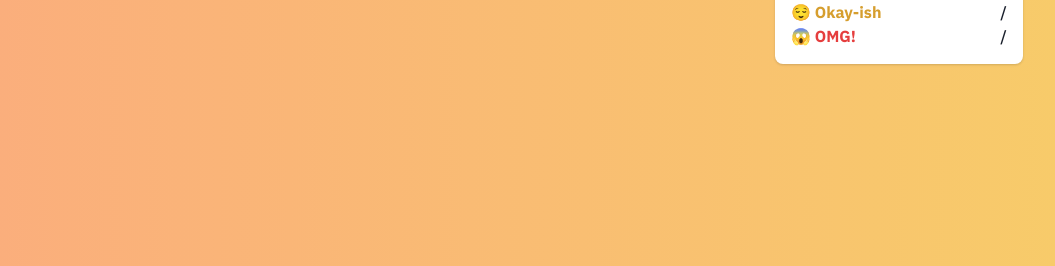
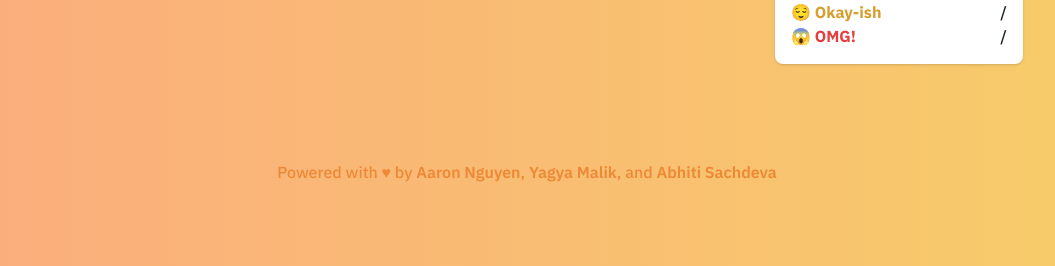
Before and after one commit to aaronthangnguyen/swamphacks-2022, a Next.js app in the folder litkode-frontend/: page / in a window 1280 px wide. Shown: the part 397-663 px from the top of the page, without its empty margins (113-1168 px from the left). Built offline with nearby package versions, Linux system fonts and the light colour scheme; no server answers.

Commit message:
Design Footer

```diff
--- a/litkode-frontend/components/common/Footer.js
+++ b/litkode-frontend/components/common/Footer.js
@@ -1,9 +1,40 @@
 import React from "react";
+import { Center, Text, Box, Link } from "@chakra-ui/react";
 
 const Footer = () => {
   return (
     <div>
-      <footer></footer>
+      <Center pt="6rem" pb="2rem">
+        <Text fontWeight="medium" color="orange.400">
+          Powered with ♥ by{" "}
+          <Link
+            fontWeight="semibold"
+            href="https://www.linkedin.com/in/aaronthangnguyen/"
+            rel="noopener noreferrer"
+            target="_blank"
+          >
+            Aaron Nguyen
+          </Link>
+          {`, `}
+          <Link
+            fontWeight="semibold"
+            href="https://www.linkedin.com/in/yagyamalik/"
+            rel="noopener noreferrer"
+            target="_blank"
+          >
+            Yagya Malik
+          </Link>
+          {`, and `}
+          <Link
+            fontWeight="semibold"
+            href="https://www.linkedin.com/in/abhiti-sachdeva/"
+            rel="noopener noreferrer"
+            target="_blank"
+          >
+            Abhiti Sachdeva
+          </Link>
+        </Text>
+      </Center>
     </div>
   );
 };
```
